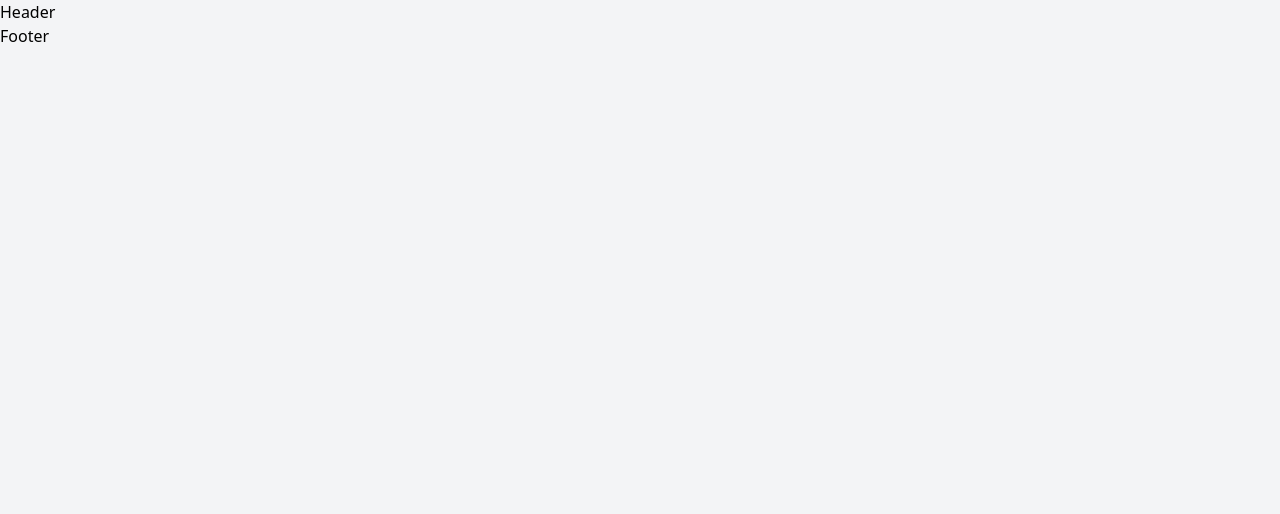
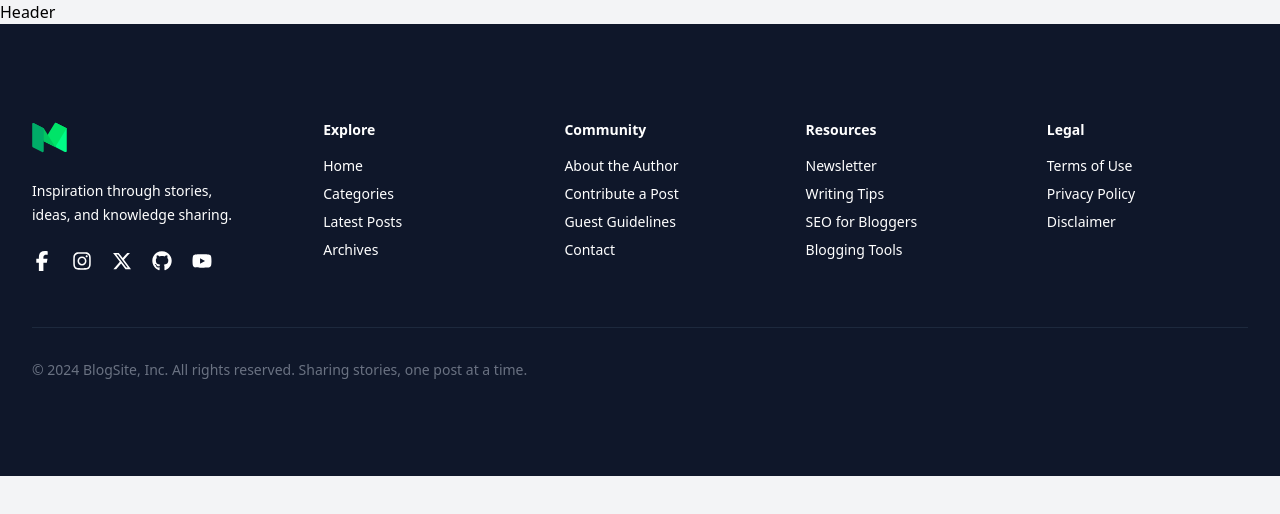
Before and after one commit to iamayushkarma/BlogSite, a React (Vite) app: page / in a window 1280 px wide. Shown: the top 514 px of the page. Built offline with nearby package versions, Linux system fonts and the light colour scheme; no server answers.

Commit message:
Added Footer

```diff
--- a/package.json
+++ b/package.json
@@ -18,6 +18,7 @@
     "react": "^19.1.0",
     "react-dom": "^19.1.0",
     "react-hook-form": "^7.62.0",
+    "react-icons": "^5.5.0",
     "react-redux": "^9.2.0",
     "react-router-dom": "^7.7.1",
     "tailwindcss": "^4.1.11"
--- a/src/components/Footer/Footer.jsx
+++ b/src/components/Footer/Footer.jsx
@@ -1,7 +1,143 @@
-import React from "react";
+import {
+  FaFacebookF,
+  FaInstagram,
+  FaXTwitter,
+  FaGithub,
+  FaYoutube,
+} from "react-icons/fa6";
 
-function Footer() {
-  return <div>Footer</div>;
+export default function Footer() {
+  return (
+    <footer className="bg-[#0F172A] text-white">
+      <div className="max-w-8xl mx-auto px-6 py-16 sm:py-24 lg:px-8">
+        <div className=" grid grid-cols-1 md:grid-cols-5 gap-10">
+          {/* Logo and About */}
+          <div className="md:col-span-1 space-y-6">
+            <div>
+              <svg
+                width="35px"
+                height="35px"
+                viewBox="0 -3.5 48 48"
+                xmlns="http://www.w3.org/2000/svg"
+              >
+                <g fill="none">
+                  <g transform="translate(-800.000000, -463.000000)">
+                    <g transform="translate(800.000000, 463.000000)">
+                      <path
+                        fill="#00FC87"
+                        d="M33.1861132,0.487444444 C32.4643019,0.124366667 31.8738113,0.491544444 31.8738113,1.30334444 L31.8738113,33.5972222 L45.0461887,40.2232778 C46.4956981,40.9521667 47.6707925,40.4419444 47.6707925,39.0834778 L47.6707925,7.98543333 C47.6707925,7.8556 47.597434,7.73624444 47.4819623,7.67793333 L33.1861132,0.487444444"
+                      />
+                      <path
+                        fill="#00E468"
+                        d="M16.077283,25.6514222 L31.1049057,1.08422222 C31.5278491,0.392688889 32.4643019,0.124366667 33.1861132,0.487444444 L47.4982642,7.68613333 C47.5910943,7.73305556 47.6241509,7.84967778 47.5698113,7.93851111 L31.8738113,33.5972222 L16.077283,25.6514222"
+                      />
+                      <path
+                        fill="#00C860"
+                        d="M2.4674717,0.927511111 C1.26430189,0.322077778 0.856754717,0.769888889 1.56181132,1.92244444 L16.077283,25.6514222 L31.8738113,33.5972222 L16.1112453,7.82872222 C16.0890566,7.79227778 16.0569057,7.76312222 16.0188679,7.74398889 L2.4674717,0.927511111"
+                      />
+                      <path
+                        fill="#00AC68"
+                        d="M16.077283,39.0834778 C16.077283,40.4364778 15.0928302,41.0482889 13.8901132,40.4433111 L1.59260377,34.2573222 C0.870792453,33.8942444 0.280301887,32.9330222 0.280301887,32.1212222 L0.280301887,1.79534444 C0.280301887,0.712944444 1.06777358,0.223222222 2.03003774,0.707477778 L15.9921509,7.73032222 C16.0442264,7.75674444 16.077283,7.81004444 16.077283,7.86835556 L16.077283,39.0834778"
+                      />
+                    </g>
+                  </g>
+                </g>
+              </svg>
+            </div>
+            <p className="text-sm leading-6">
+              Inspiration through stories, ideas, and knowledge sharing.
+            </p>
+            <div className="flex gap-5 text-xl text-white">
+              <FaFacebookF className="cursor-pointer hover:text-blue-400" />
+              <FaInstagram className="cursor-pointer hover:text-blue-400" />
+              <FaXTwitter className="cursor-pointer hover:text-blue-400" />
+              <FaGithub className="cursor-pointer hover:text-blue-400" />
+              <FaYoutube className="cursor-pointer hover:text-blue-400" />
+            </div>
+          </div>
+
+          {/* Footer Sections without JS */}
+          <div className="pl-10 justify-end grid grid-cols-2 md:grid-cols-4 gap-10 md:col-span-4">
+            <div className="flex flex-col">
+              <h3 className="text-white font-semibold text-sm mb-4">Explore</h3>
+              <ul className="space-y-2 text-sm">
+                <li className="cursor-pointer text-white hover:text-blue-400">
+                  Home
+                </li>
+                <li className="cursor-pointer text-white hover:text-blue-400">
+                  Categories
+                </li>
+                <li className="cursor-pointer text-white hover:text-blue-400">
+                  Latest Posts
+                </li>
+                <li className="cursor-pointer text-white hover:text-blue-400">
+                  Archives
+                </li>
+              </ul>
+            </div>
+            <div>
+              <h3 className="text-white font-semibold text-sm mb-4">
+                Community
+              </h3>
+              <ul className="space-y-2 text-sm">
+                <li className="cursor-pointer text-white hover:text-blue-400">
+                  About the Author
+                </li>
+                <li className="cursor-pointer text-white hover:text-blue-400">
+                  Contribute a Post
+                </li>
+                <li className="cursor-pointer text-white hover:text-blue-400">
+                  Guest Guidelines
+                </li>
+                <li className="cursor-pointer text-white hover:text-blue-400">
+                  Contact
+                </li>
+              </ul>
+            </div>
+            <div>
+              <h3 className="text-white font-semibold text-sm mb-4">
+                Resources
+              </h3>
+              <ul className="space-y-2 text-sm">
+                <li className="cursor-pointer text-white hover:text-blue-400">
+                  Newsletter
+                </li>
+                <li className="cursor-pointer text-white hover:text-blue-400">
+                  Writing Tips
+                </li>
+                <li className="cursor-pointer text-white hover:text-blue-400">
+                  SEO for Bloggers
+                </li>
+                <li className="cursor-pointer text-white hover:text-blue-400">
+                  Blogging Tools
+                </li>
+              </ul>
+            </div>
+            <div>
+              <h3 className="text-white font-semibold text-sm mb-4">Legal</h3>
+              <ul className="space-y-2 text-sm">
+                <li className="cursor-pointer text-white hover:text-blue-400">
+                  Terms of Use
+                </li>
+                <li className="cursor-pointer text-white hover:text-blue-400">
+                  Privacy Policy
+                </li>
+                <li className="cursor-pointer text-white hover:text-blue-400">
+                  Disclaimer
+                </li>
+              </ul>
+            </div>
+          </div>
+        </div>
+
+        {/* Footer Bottom */}
+        <div className="border-t border-slate-800 mt-14 pt-8 text-sm text-gray-500">
+          <p>
+            © 2024 BlogSite, Inc. All rights reserved. Sharing stories, one post
+            at a time.
+          </p>
+        </div>
+      </div>
+    </footer>
+  );
 }
-
-export default Footer;
--- /dev/null
+++ b/src/components/container/Container.jsx
@@ -0,0 +1,7 @@
+import React, { Children } from "react";
+
+function Container(children) {
+  return <div className="w-full max-w-7xl mx-auto px-4 ">{children}</div>;
+}
+
+export default Container;
```
Also changed, not shown: 1 other file (tests, documents, lock files or other folders).
